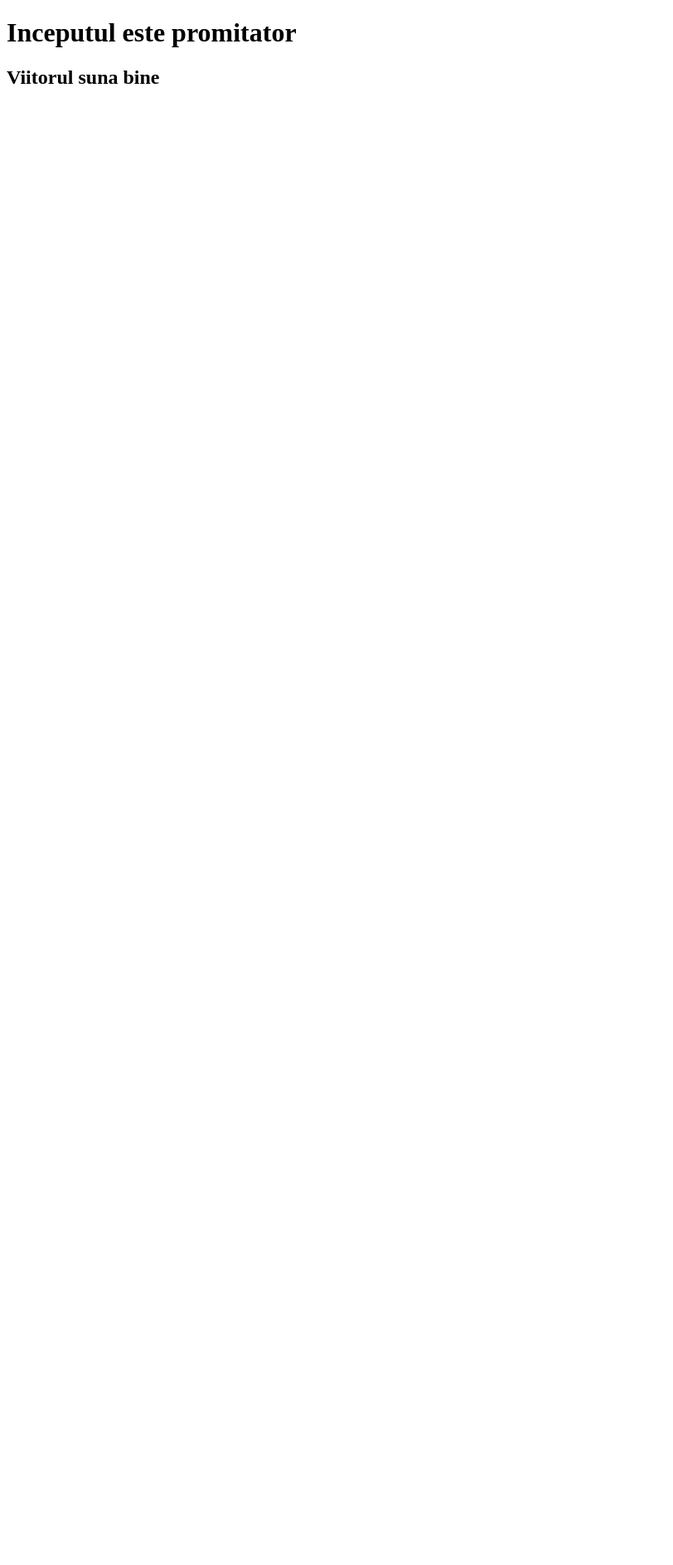
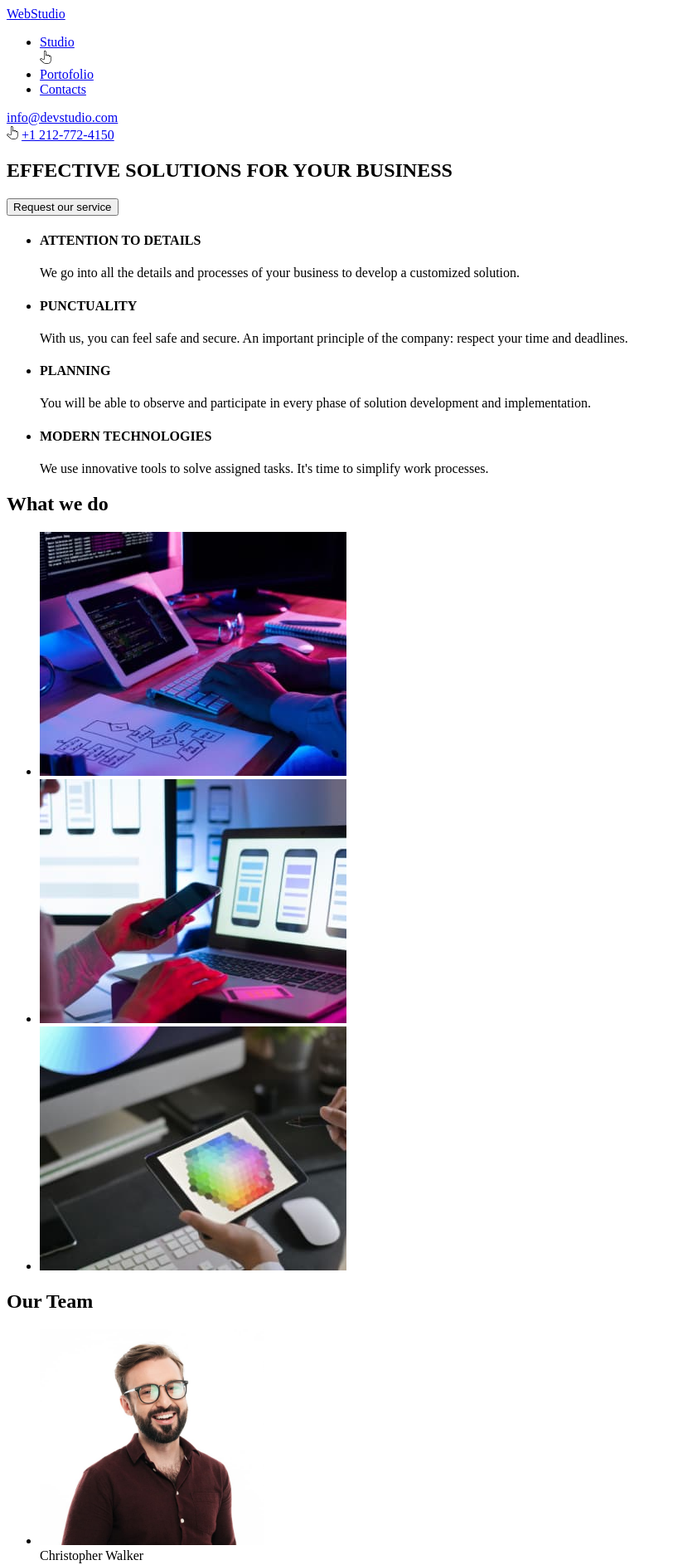
Before and after one commit to cornimbarbu/goit-markup-hw-01, a plain HTML site: page index.html in a window 1280 px wide. Shown: the top 1886 px of the page at 83% size, without its empty margins (0-812 px from the left). Before the commit the page ends 800 px from the top, so only its background shows below. Drawn offline with Linux system fonts and the light colour scheme.

Commit message:
Upload images and update index.html

```diff
--- a/index.html
+++ b/index.html
@@ -4,10 +4,146 @@
     <meta charset="UTF-8" />
     <meta http-equiv="X-UA-Compatible" content="IE=edge" />
     <meta name="viewport" content="width=device-width, initial-scale=1.0" />
-    <title>Document</title>
+    <title>Studio</title>
   </head>
   <body>
-    <h1>Inceputul este promitator</h1>
-    <h2>Viitorul suna bine</h2>
+    <header>
+      <a href="index.html"> <span>Web</span><span>Studio</span> </a>
+      <nav>
+        <ul>
+          <li>
+            <a href="studio.html">Studio</a> <br />
+            <img src="images/indicator.svg" />
+          </li>
+          <li><a href="portofolio.html">Portofolio</a></li>
+          <li><a href="contacts.html">Contacts</a></li>
+        </ul>
+      </nav>
+      <a href="mailto:info@devstudio.com"
+        >info@devstudio.com <br />
+        <img src="images/indicator.svg"
+      /></a>
+      <a href="tel:+12127724150">+1 212-772-4150</a>
+      <section>
+        <h1>EFFECTIVE SOLUTIONS FOR YOUR BUSINESS</h1>
+        <button>Request our service</button>
+      </section>
+    </header>
+    <main>
+      <section>
+        <ul>
+          <li>
+            <h4>ATTENTION TO DETAILS</h4>
+            <p>
+              We go into all the details and processes of your business to
+              develop a customized solution.
+            </p>
+          </li>
+          <li>
+            <h4>PUNCTUALITY</h4>
+            <p>
+              With us, you can feel safe and secure. An important principle of
+              the company: respect your time and deadlines.
+            </p>
+          </li>
+          <li>
+            <h4>PLANNING</h4>
+            <p>
+              You will be able to observe and participate in every phase of
+              solution development and implementation.
+            </p>
+          </li>
+          <li>
+            <h4>MODERN TECHNOLOGIES</h4>
+            <p>
+              We use innovative tools to solve assigned tasks. It's time to
+              simplify work processes.
+            </p>
+          </li>
+        </ul>
+        <h2>What we do</h2>
+        <ul>
+          <li>
+            <img
+              src="images/img1.jpg"
+              alt="Scrie cod pe un desktop"
+              width="370px"
+              height="294px"
+            />
+          </li>
+          <li>
+            <img
+              src="images/img2.jpg"
+              alt="Verifica aplicatii pentru mobile"
+              width="370px"
+              height="294px"
+            />
+          </li>
+          <li>
+            <img
+              src="images/img3.jpg"
+              alt="Alege culori pentru stilizare"
+              width="370px"
+              height="294px"
+            />
+          </li>
+        </ul>
+      </section>
+      <section>
+        <h2>Our Team</h2>
+        <ul>
+          <li>
+            <img
+              src="images/christopher-walker.jpg"
+              alt="Christopher Walker"
+              width="270px"
+              height="260px"
+            />
+            <br />
+            <span>Christopher Walker</span> <br />
+            <p>Product Designer</p>
+          </li>
+          <li>
+            <img
+              src="images/kylie-evans.jpg"
+              alt="Kylie Evans"
+              width="270px"
+              height="260px"
+            />
+            <br />
+            <span>Kylie Evans</span> <br />
+            <p>Frontend Developer</p>
+          </li>
+          <li>
+            <img
+              src="images/ryan-harris.jpg"
+              alt="Ryan Harris"
+              width="270px"
+              height="260px"
+            />
+            <br />
+            <span>Ryan Harris</span> <br />
+            <p>Marketing</p>
+          </li>
+          <li>
+            <img
+              src="images/tyler-moore.jpg"
+              alt="Tyler Moore"
+              width="270px"
+              height="260px"
+            />
+            <br />
+            <span>Tyler Moore</span> <br />
+            <p>UI Designer</p>
+          </li>
+        </ul>
+      </section>
+    </main>
+    <footer>
+      <a href="index.html"> <span>Web</span><span>Studio</span> </a>
+      <address>695 Park Ave, NY 10065, USA</address>
+      <a href="mailto:info@devstudio.com">info@devstudio.com</a> <br />
+      <a href="tel:+12127724150">+1 212-772-4150"></a>
+    </footer>
   </body>
 </html>
```
Also changed, not shown: images/christopher-walker.jpg (added), images/img1.jpg (added), images/img2.jpg (added), images/img3.jpg (added), images/indicator.svg (added), images/kylie-evans.jpg (added), images/ryan-harris.jpg (added), images/tyler-moore.jpg (added).
